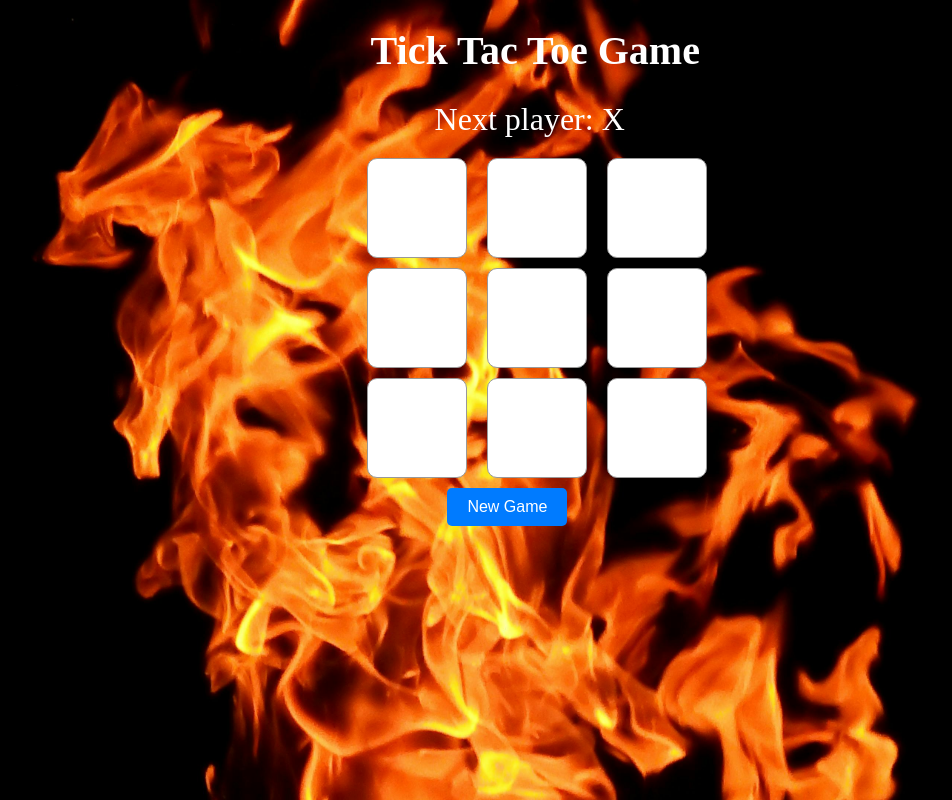
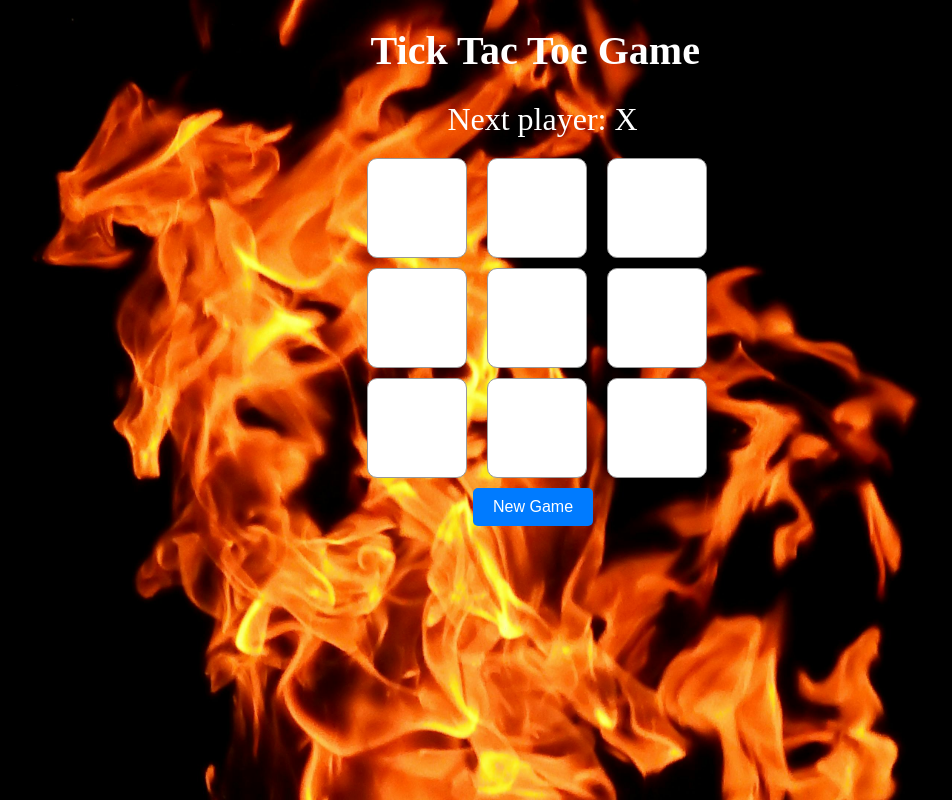
Before and after one commit to gangwar22/Tic_tak_toe, a React (Vite) app: page / in a window 1280 px wide. Shown: the whole page, without its empty margins (111-1063 px from the left). Built offline with nearby package versions, Linux system fonts and the light colour scheme.

Commit message:
css correction

```diff
--- a/src/TickTacToe.css
+++ b/src/TickTacToe.css
@@ -29,7 +29,7 @@
 .tick-tac-toe .status {
   margin-bottom: 10px;
   color: white;
-  margin-left: 42vw;
+  margin-left: 43vw;
   font-size: 2rem;
 }
 
@@ -49,7 +49,7 @@
   border: none;
   border-radius: 5px;
   cursor: pointer;
-  margin-left: 43vw;
+  margin-left: 45vw;
 }
 
 body{
```
